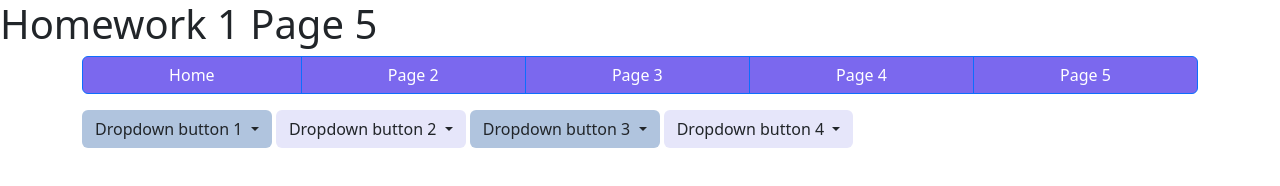
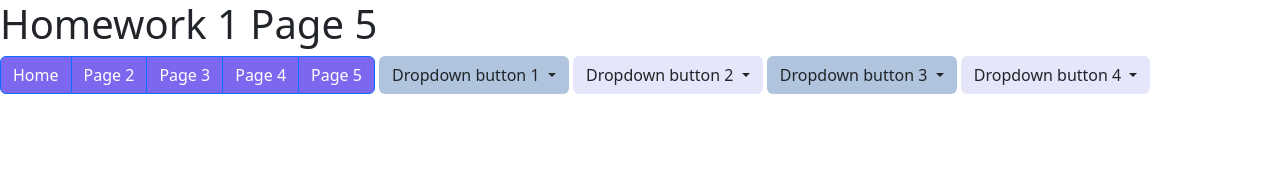
Before and after one commit to mishadenny/mis4013hw1, a plain HTML site: page page5.html in a window 1280 px wide. Drawn offline with nearby package versions, Linux system fonts and the light colour scheme.

Commit message:
Update page5.html

```diff
--- a/page5.html
+++ b/page5.html
@@ -8,8 +8,6 @@
   </head>
   <body>
     <h1>Homework 1 Page 5</h1>
-    <div class="container">
-    <div class="row mb-3">
   <div class="btn-group">
   <a href="index.html" class="btn btn-primary" style="background-color: #7B68EE">Home</a>
   <a href="page2.html" class="btn btn-primary" style="background-color: #7B68EE">Page 2</a>
@@ -17,7 +15,6 @@
   <a href="page4.html" class="btn btn-primary" style="background-color: #7B68EE">Page 4</a>
   <a href="page5.html" class="btn btn-primary" style="background-color: #7B68EE">Page 5</a>
   </div>
-      </div>
   <div class="btn-group" >
   <button class="btn dropdown-toggle" style="background-color: #B0C4DE" type="button" data-bs-toggle="dropdown" aria-expanded="false">
     Dropdown button 1
```
